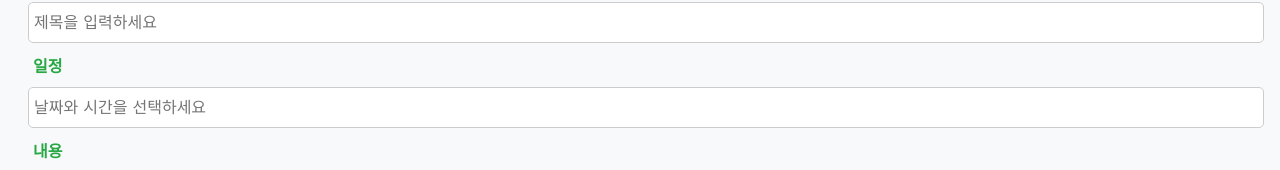
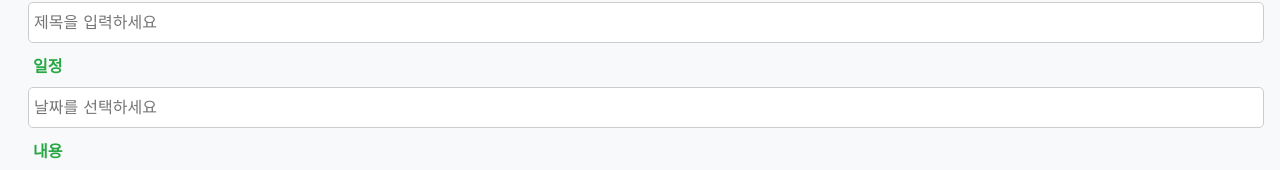
Before and after one commit to seonsun10/react_mobileTodo, a React (Vite) app: page /newTodo in a window 1280 px wide. Shown: the part 395-565 px from the top of the page. Built offline with nearby package versions, Linux system fonts and the light colour scheme.

Commit message:
기본사항

```diff
--- a/index.html
+++ b/index.html
@@ -2,13 +2,16 @@
 <html lang="en">
   <head>
     <meta charset="UTF-8" />
-    <link rel="icon" type="image/svg+xml" href="/vite.svg" />
+    <link rel="icon" type="image/svg+xml" href="/favicon.ico" />
     <meta name="viewport" content="width=device-width, initial-scale=1.0" />
     <link
       href="https://cdn.jsdelivr.net/npm/bootstrap-icons/font/bootstrap-icons.css"
       rel="stylesheet"
     />
     <title>TodoList&Calendar</title>
+    <meta property="og:title" content="투두&일정" />
+    <meta property="og:description" content="투두&일정" />
+    <meta property="og:image" content="/thumbnail.png" />
   </head>
   <body>
     <div id="root"></div>
--- a/src/App.jsx
+++ b/src/App.jsx
@@ -8,6 +8,7 @@ import Chat from "./Chat";
 import Settings from "./Settings";
 import Footer from "./components/Footer";
 import EditTodo from "./components/EditTodo";
+import ChatRoom from "./components/ChatRoom";
 
 // mockData: 임시 할 일 데이터
 const mockData = [
@@ -93,16 +94,10 @@ function App() {
       mockData,
       today,
       tomorrow,
+      dispatch,
     }),
     [today, tomorrow]
   );
-
-  const addTodo = (newData) => {
-    dispatch({
-      type:"CREATE",
-      data:newData,
-    })
-  }
 
   return (
     <TodoContext.Provider value={contextValue}>
@@ -112,7 +107,8 @@ function App() {
         <Route path="/calendar" element={<TodoCalendar />}></Route>
         <Route path="/chat" element={<Chat />}></Route>
         <Route path="/settings" element={<Settings />}></Route>
-        <Route path="/newTodo" element={<EditTodo addTodo={addTodo}/>}></Route>
+        <Route path="/newTodo" element={<EditTodo/>}></Route>
+        <Route path="/room/:id" element={<ChatRoom/>}></Route>
       </Routes>
       <Footer />
     </TodoContext.Provider>
--- a/src/components/ChatList.jsx
+++ b/src/components/ChatList.jsx
@@ -1,7 +1,14 @@
+import { useNavigate } from "react-router-dom";
+
 import "./ChatList.css";
-import ChatRoom from "./ChatRoom";
 
 const ChatList = ({ chatList }) => {
+  const nav = useNavigate();
+
+  const handleClickRoom = (roomNo) => {
+    nav("/room/"+roomNo)
+  }
+
   return (
     <div className="ChatList">
       <h4>방 목록</h4>
@@ -9,9 +16,17 @@ const ChatList = ({ chatList }) => {
         <div className="room_items_container">
           {chatList &&
             chatList.map((chatRoom) => {
-              return <ChatRoom key={chatRoom.roomNo} {...chatRoom} />;
+              return (
+                <div key={chatRoom.roomNo} className="room" onClick={()=>handleClickRoom(chatRoom.roomNo)}>
+                  <div className="title">{chatRoom.title}</div>
+                  <div className="content">{chatRoom.content}</div>
+                  <div className="chatDate">{chatRoom.chatDate}</div>
+                </div>
+              );
             })}
-          {chatList.length === 0 && <ChatRoom title={"방이 없습니다."} />}
+          {chatList.length === 0 && (
+            <div className="room">방이 존재하지 않습니다.</div>
+          )}
         </div>
       </div>
     </div>
--- a/src/components/ChatRoom.jsx
+++ b/src/components/ChatRoom.jsx
@@ -1,9 +1,12 @@
-const ChatRoom = ({title, content, chatDate}) => {
-  return <div className="room">
-  <div className="title">{title}</div>
-  <div className="content">{content}</div>
-  <div className="chatDate">{chatDate}</div>
-</div>
+import { useParams } from "react-router-dom";
+
+const ChatRoom = () => {
+  const params = useParams();
+
+
+  return <div className="ChatRoom">
+
+  </div>;
 };
 
 export default ChatRoom;
--- a/src/components/EditTodo.jsx
+++ b/src/components/EditTodo.jsx
@@ -12,8 +12,8 @@ import "./EditTodo.css";
 // 로케일 등록
 registerLocale("ko", ko);
 
-const EditTodo = ({addTodo}) => {
-  const { mockData } = useContext(TodoContext);
+const EditTodo = () => {
+  const { dispatch, mockData } = useContext(TodoContext);
   const todoId = useRef(mockData.length + 1);
   const [register, setRegister] = useState("");
   const [title, setTitle] = useState("");
@@ -22,8 +22,12 @@ const EditTodo = ({addTodo}) => {
 
   const nav = useNavigate();
 
+  // 저장
   const handleClickAdd = () => {
     if (register === "" || title === "" || content === "" || date === "") {
+      return;
+    }
+    if(!confirm("일정을 등록하시겠습니까?")){
       return;
     }
     const newData = {
@@ -34,7 +38,10 @@ const EditTodo = ({addTodo}) => {
       date: date.toLocaleDateString(),
     };
 
-    addTodo(newData);
+    dispatch({
+      type:"CREATE",
+      data:newData,
+    })
 
     //입력데이터 초기화
     setRegister("");
@@ -73,9 +80,8 @@ const EditTodo = ({addTodo}) => {
           selected={date}
           onChange={(date) => setDate(date)}
           showTimeSelect
-          dateFormat="yyyy-MM-dd HH:mm"
-          timeFormat="HH:mm"
-          placeholderText="날짜와 시간을 선택하세요"
+          dateFormat="yyyy-MM-dd"
+          placeholderText="날짜를 선택하세요"
           className="datepicker-input" // 커스텀 클래스 추가
         />
       </div>
```
Also changed, not shown: 1 other file (tests, documents, lock files or other folders).
